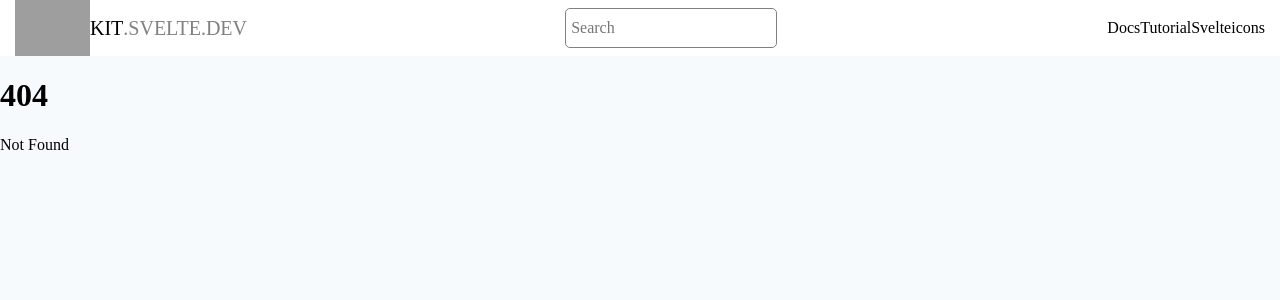
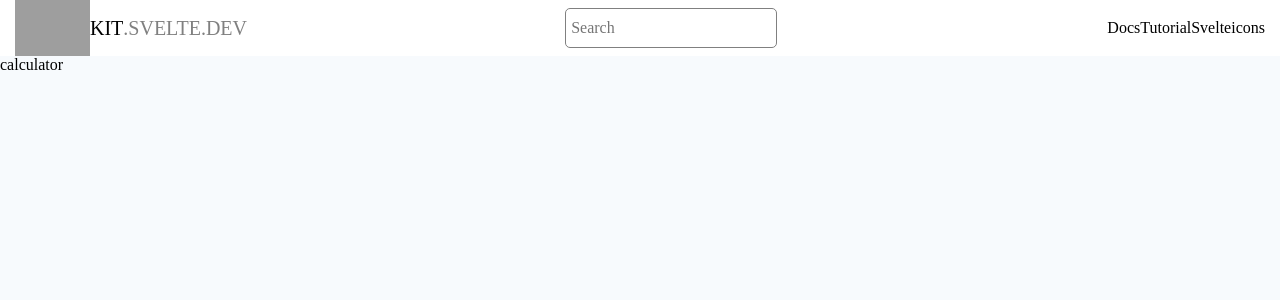
Before and after one commit to advanced-bencoding/learning-svelte, a SvelteKit app: page /calculator in a window 1280 px wide. Before the commit this address had no page. Shown: the top 300 px of the page. Built offline with nearby package versions, Linux system fonts and the light colour scheme; grey boxes are pictures that could not be loaded.

Commit message:
nav links for routing

```diff
--- a/src/common/components/Drawer/Drawer.svelte
+++ b/src/common/components/Drawer/Drawer.svelte
@@ -20,7 +20,7 @@
     >
         {#each drawerConfig as drawerItem (drawerItem.id)}
             <button class="drawer__item">
-                {drawerItem.label}
+                <a href={drawerItem.navLink}>{drawerItem.label}</a>
             </button>
         {/each}
     </div>
--- a/src/common/components/Drawer/drawer-types.ts
+++ b/src/common/components/Drawer/drawer-types.ts
@@ -1,4 +1,5 @@
 export interface IDrawerConfig {
     label: string,
     id: string,
+    navLink: string,
 }
--- /dev/null
+++ b/src/routes/calculator/+page.svelte
@@ -0,0 +1,3 @@
+<div>
+    calculator
+</div>
--- a/src/routes/config.ts
+++ b/src/routes/config.ts
@@ -4,17 +4,21 @@ export const drawerConfig: IDrawerConfig[] = [
     {
         id: "item-1",
         label: "Calculator",
+        navLink: "/calculator",
     },
     {
         id: "item-2",
         label: "Todo List",
+        navLink: "/todo",
     },
     {
         id: "item-3",
         label: "Signup Form",
+        navLink: "/signup",
     },
     {
         id: "item-4",
         label: "Gallery",
+        navLink: "/gallery",
     }
 ]
```
